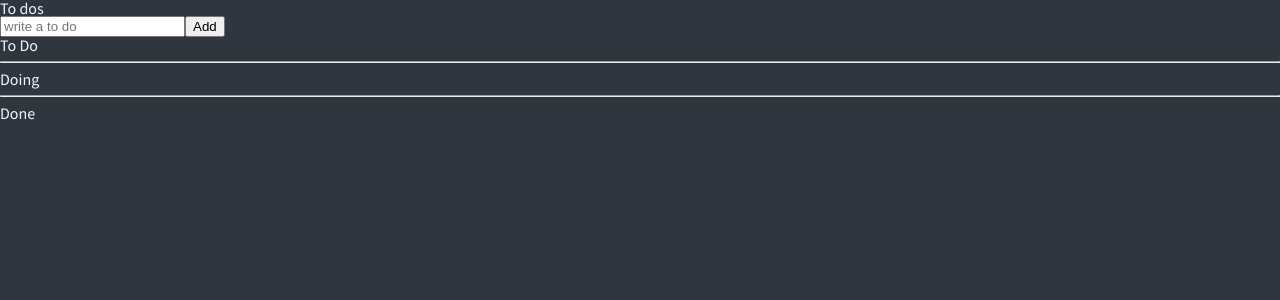
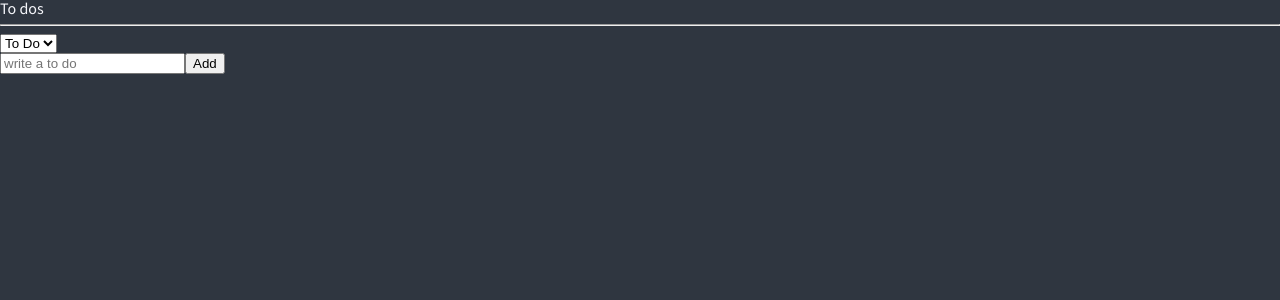
Before and after one commit to mak-somniferum/react-masterclasss-todo, a React (Create React App) app: page / in a window 1280 px wide. Shown: the top 300 px of the page. Built offline with nearby package versions, Linux system fonts and the light colour scheme.

Commit message:
Todo - use recoil selector 2

```diff
--- a/src/atoms.tsx
+++ b/src/atoms.tsx
@@ -6,10 +6,16 @@
   default: [],
 });
 
+export const categoryState = atom({
+  key: "category",
+  default: "TO_DO",
+});
+
 export const toDoSelector = selector({
   key: "toDoSelector",
   get: ({ get }) => {
     const toDos = get(toDoState);
-    return [toDos.filter(toDo => toDo.category === "TO_DO"), toDos.filter(toDo => toDo.category === "DOING"), toDos.filter(toDo => toDo.category === "DONE")];
+    const category = get(categoryState);
+    return toDos.filter(toDo => toDo.category === category);
   },
 });
--- a/src/components/ToDoList.tsx
+++ b/src/components/ToDoList.tsx
@@ -1,35 +1,30 @@
-import { useRecoilValue } from "recoil";
-import { toDoSelector, toDoState } from "../atoms";
+import { useRecoilState, useRecoilValue } from "recoil";
+import { categoryState, toDoSelector, toDoState } from "../atoms";
 import CreateToDo from "./CreateToDo";
 import ToDo from "./ToDo";
 
 function ToDoList() {
-  const toDos = useRecoilValue(toDoState);
-  const [toDo, doing, done] = useRecoilValue(toDoSelector); // selector가 배열을 return 할 때는 좌변처럼 변수가 아닌 배열로 표현할 수 있다.
+  const toDos = useRecoilValue(toDoSelector); // selector가 배열을 return 할 때는 좌변처럼 변수가 아닌 배열로 표현할 수 있다.
+  const [category, setCategory] = useRecoilState(categoryState);
+  const onInput = (event: React.FormEvent<HTMLSelectElement>) => {
+    const {
+      currentTarget: { value },
+    } = event;
+    setCategory(value);
+  };
   return (
     <div>
       <h1>To dos</h1>
+      <hr />
+      <select value={category} onInput={onInput}>
+        <option value="TO_DO">To Do</option>
+        <option value="DOING">Doing</option>
+        <option value="DONE">Done</option>
+      </select>
       <CreateToDo />
-      <h2>To Do</h2>
-      <ul>
-        {toDo.map(toDo => (
-          <ToDo key={toDo.id} {...toDo} />
-        ))}
-      </ul>
-      <hr />
-      <h2>Doing</h2>
-      <ul>
-        {doing.map(doing => (
-          <ToDo key={doing.id} {...doing} />
-        ))}
-      </ul>
-      <hr />
-      <h2>Done</h2>
-      <ul>
-        {done.map(done => (
-          <ToDo key={done.id} {...done} />
-        ))}
-      </ul>
+      {toDos?.map(toDo => (
+        <ToDo key={toDo.id} {...toDo} />
+      ))}
     </div>
   );
 }
```
